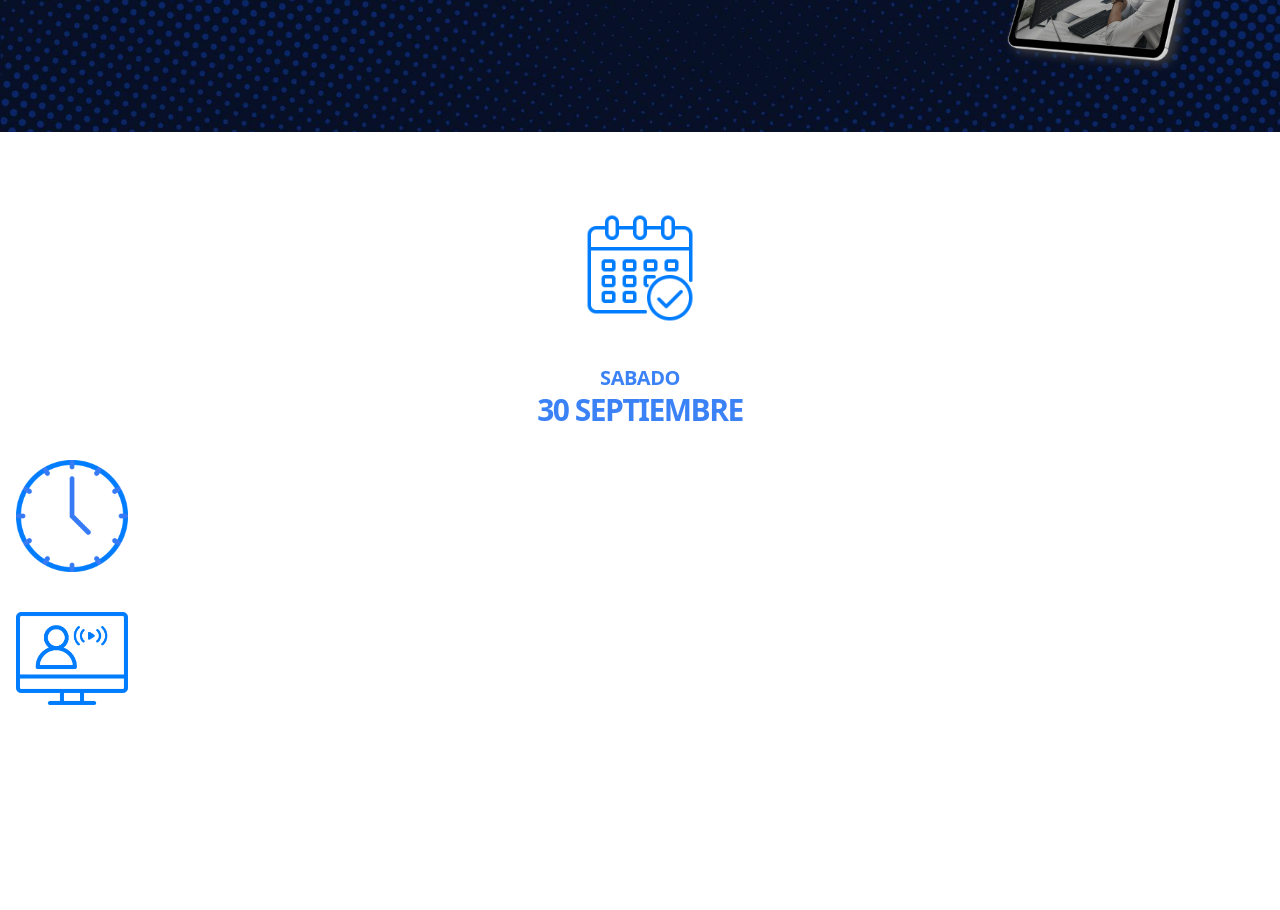
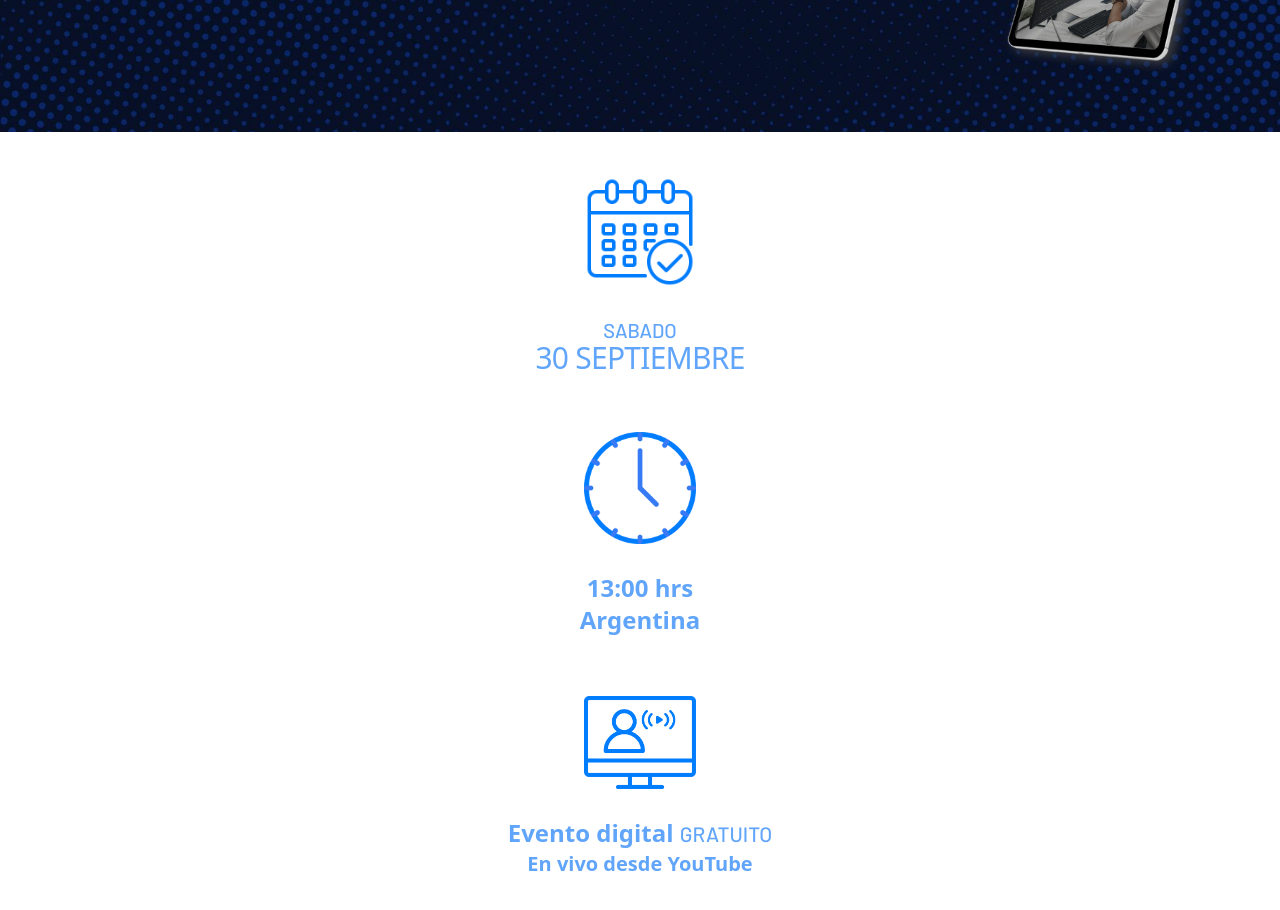
Before and after one commit to Lebim01/topx-landing, a React (Vite) app: page / in a window 1280 px wide. Shown: the part 1060-1970 px from the top of the page. Before the commit the page ends 1885 px from the top, so only its background shows below. Built offline with nearby package versions, Linux system fonts and the light colour scheme.

Commit message:
feat: Events component

```diff
--- a/src/components/Events/Events.tsx
+++ b/src/components/Events/Events.tsx
@@ -4,18 +4,37 @@ const Events = () => {
   return (
     <section>
       <div className='max-w-7xl mx-auto'>
-        <div className='px-4 space-y-8 py-20'>
-          <div className='flex flex-col items-center'>
+        <div className='px-4 space-y-8 pb-20 pt-4'>
+          <div className='flex flex-col items-center font-barlow'>
             <Icon src='./calendar.png' alt='calendarImage' />
-            <span className='text-blue-500 font-semibold text-xl uppercase tracking-tight'>
+            <span className='text-blue-400 font-medium text-xl uppercase'>
               SABADO
             </span>
-            <span className='text-blue-500 font-semibold text-3xl uppercase tracking-tighter'>
+            <span className='text-blue-400 font-medium font-sans text-3xl uppercase tracking-tight leading-7'>
               30 septiembre
             </span>
           </div>
-          <Icon src='./timer.png' alt='timerImage' />
-          <Icon src='./monitor.png' alt='monitorImage' />
+          <div className='flex flex-col items-center '>
+            <Icon src='./timer.png' alt='timerImage' />
+            <span className='text-blue-400 font-semibold text-2xl'>
+              13:00 hrs
+            </span>
+            <span className='text-blue-400 font-semibold text-2xl'>
+              Argentina
+            </span>
+          </div>
+          <div className='flex flex-col items-center'>
+            <Icon src='./monitor.png' alt='monitorImage' />
+            <span className='text-blue-400 font-semibold text-2xl'>
+              Evento digital{' '}
+              <span className='uppercase font-barlow font-medium  text-[1.3rem]'>
+                GRATUITO
+              </span>
+            </span>
+            <span className='text-blue-400 font-semibold text-xl'>
+              En vivo desde YouTube
+            </span>
+          </div>
         </div>
       </div>
     </section>
--- a/src/components/Events/components/Icon.tsx
+++ b/src/components/Events/components/Icon.tsx
@@ -6,7 +6,7 @@ type IconProps = {
 const Icon: React.FC<IconProps> = ({ src, alt }) => {
   return (
     <div className='w-28'>
-      <img src={src} alt={alt} className='w-full mb-10' />
+      <img src={src} alt={alt} className='w-full my-7' />
     </div>
   );
 };
```
